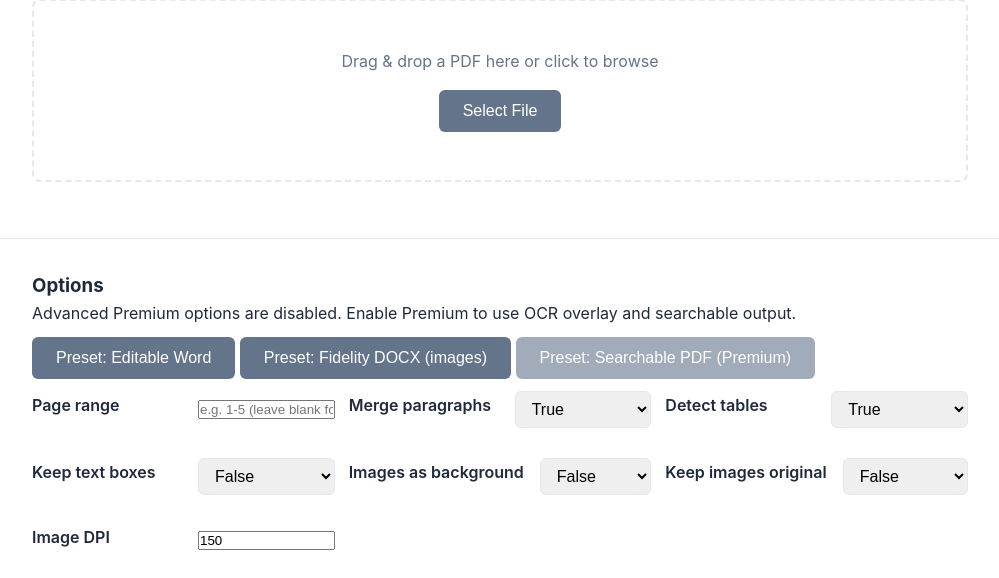
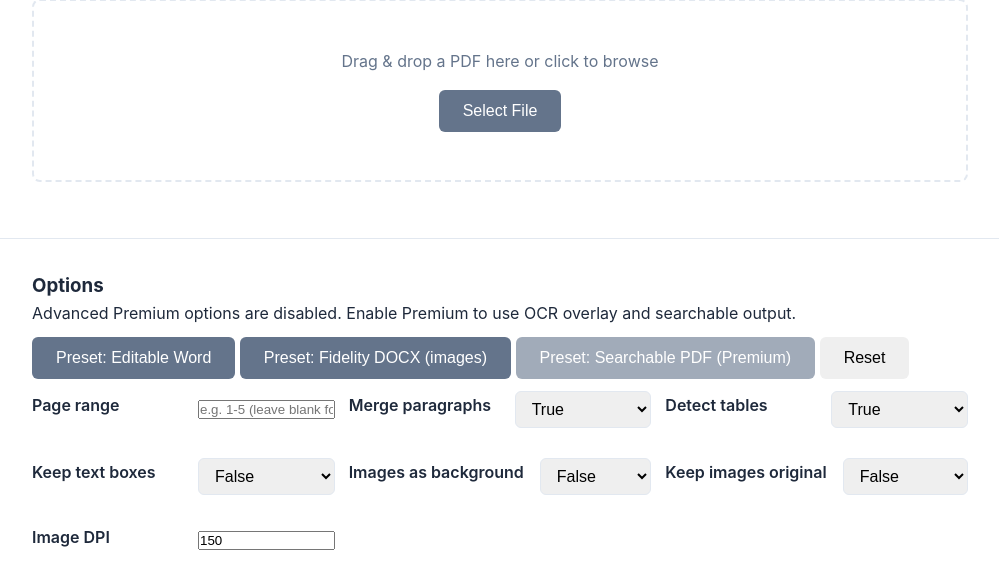
Before and after one commit to oscar2song/pdfforge, a Flask app: page /word/ in a window 1280 px wide. Shown: the part 351-929 px from the top of the page, without its empty margins (140-1139 px from the left). Run offline with Flask 3, Linux system fonts and the light colour scheme; some libraries are stand-ins or nearby versions.

Commit message:
tweak word options

```diff
--- a/pdfforge/templates/word.html
+++ b/pdfforge/templates/word.html
@@ -48,9 +48,10 @@
 
       <!-- Presets -->
       <div class="button-group" style="margin-bottom:12px; gap:8px; flex-wrap:wrap;">
-        <button type="button" id="presetEditable" class="btn btn-secondary">Preset: Editable Word</button>
-        <button type="button" id="presetFidelity" class="btn btn-secondary">Preset: Fidelity DOCX (images)</button>
-        <button type="button" id="presetSearchable" class="btn btn-secondary" {% if not premium_enabled %}disabled title="Premium required"{% endif %}>Preset: Searchable PDF (Premium)</button>
+        <button type="button" id="presetEditable" class="btn btn-secondary" title="Produces editable DOCX via OCR text">Preset: Editable Word</button>
+        <button type="button" id="presetFidelity" class="btn btn-secondary" title="Exact layout as images in DOCX">Preset: Fidelity DOCX (images)</button>
+        <button type="button" id="presetSearchable" class="btn btn-secondary" {% if not premium_enabled %}disabled title="Premium required"{% endif %} title="Produces an OCR’d searchable PDF (Premium)">Preset: Searchable PDF (Premium)</button>
+        <button type="button" id="presetReset" class="btn" title="Reset to defaults">Reset</button>
       </div>
 
       <div class="option-grid">
```
